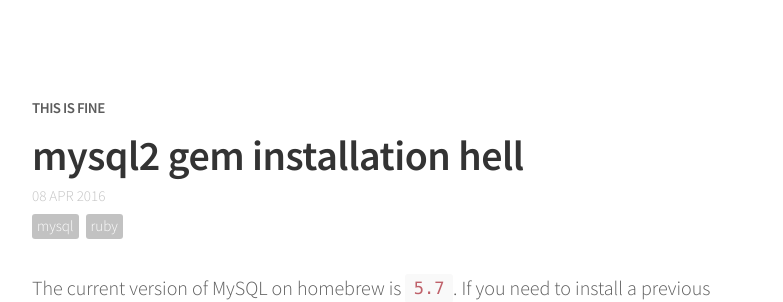
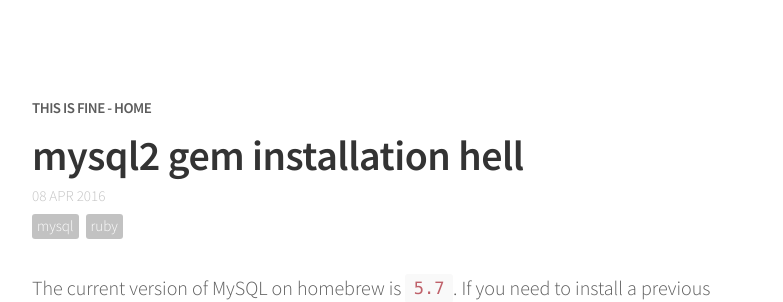
Before and after one commit to felipeelias/felipeelias.github.io, a Jekyll site: the page built from _posts/2016-04-08-install-mysql-homebrew.md, in a window 1280 px wide. Shown: the top 302 px of the page, without its empty margins (248-1031 px from the left). Built offline with Jekyll 4.4.1, drawn with Linux system fonts in a browser that asks for light colours; nearby versions of some CDN libraries; comment, search, counter and statistics services are not loaded.

```diff
--- a/_layouts/post.html
+++ b/_layouts/post.html
@@ -3,7 +3,7 @@ layout: default
 ---
 <header>
   <h1 class="header-small">
-    <a href="{{site.url}}{{site.baseurl}}">{{ site.name }}</a>
+    <a href="{{site.url}}{{site.baseurl}}">{{ site.name }} - home</a>
   </h1>
 </header>
 <div class="post">
```
Also changed, not shown: _posts/2016-04-08-install-mysql-homebrew.md (+1 -1 lines).
